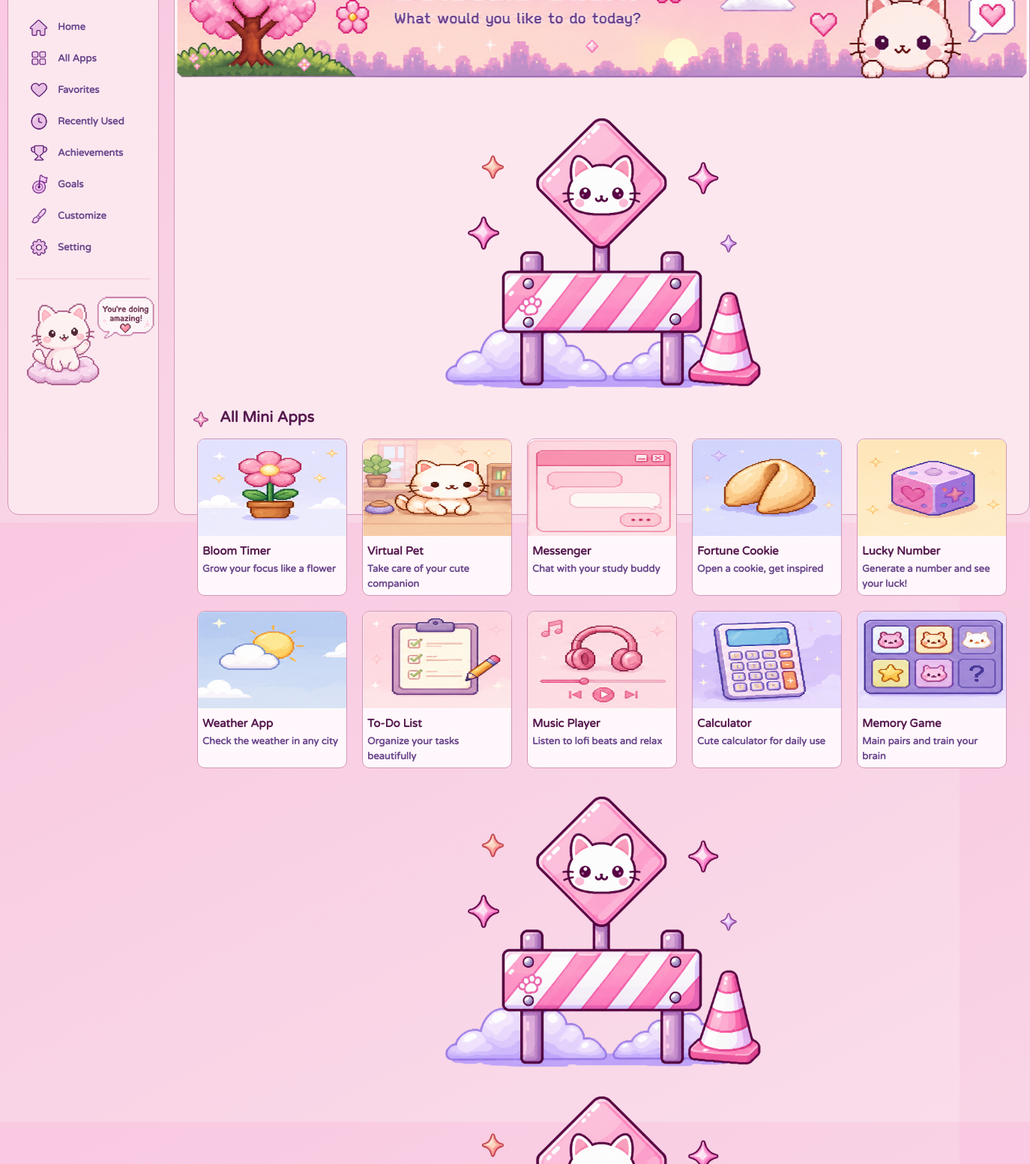
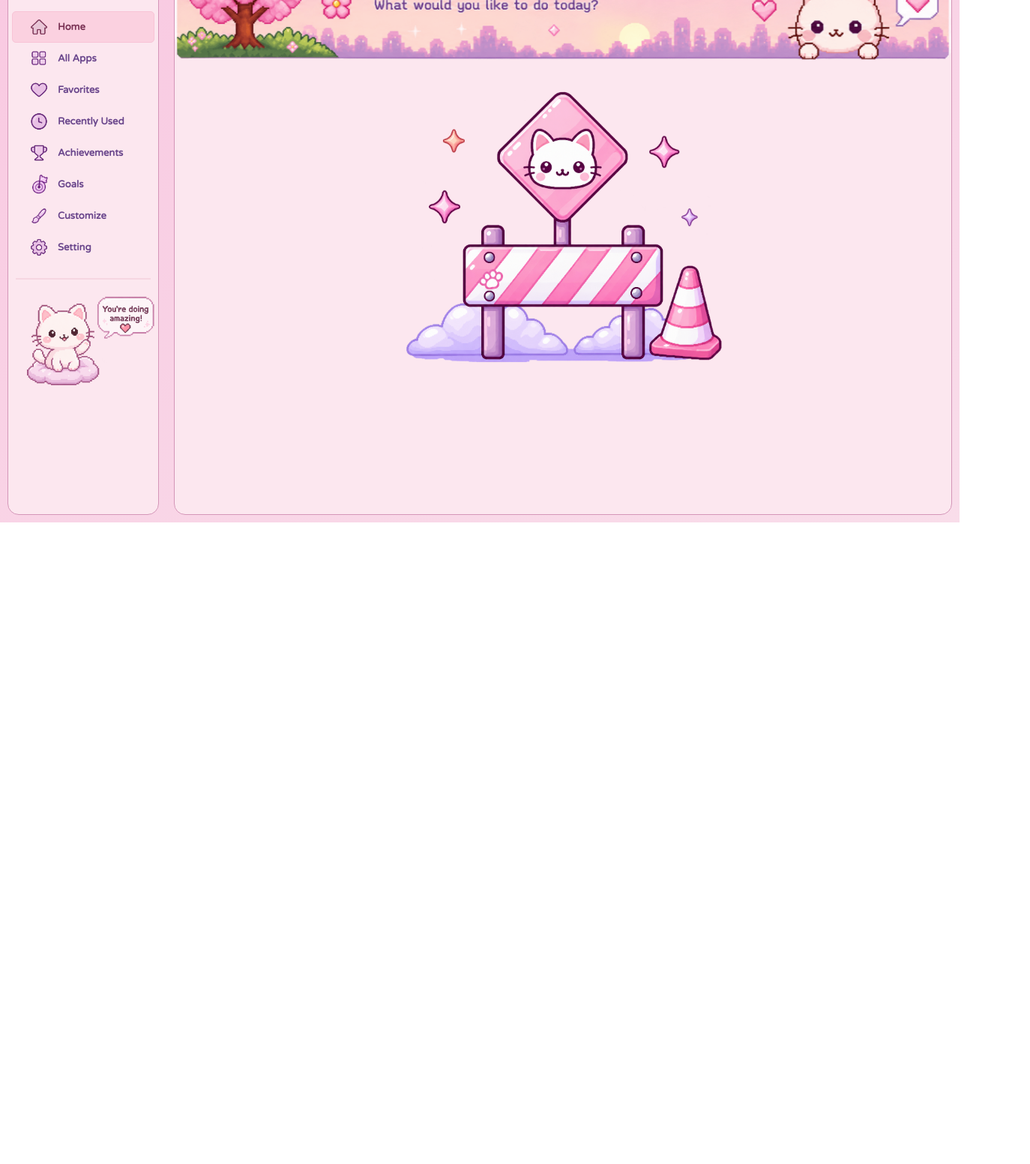
Before and after one commit to Sara-Belhadj/sweet-space, a plain HTML site: page homePage.html in a window 1280 px wide. Shown: the part 103-1656 px from the top of the page at 75% size, 1374 px wide, since content can reach past the window. After the commit the page ends 800 px from the top, so only its background shows below. Drawn offline with Linux system fonts and the light colour scheme; a web font is replaced by a local one.

Commit message:
Set Home as default active section

```diff
--- a/homePage.html
+++ b/homePage.html
@@ -15,7 +15,7 @@
             <img class="heart" src="assets/icons/heart.png">
         </div>
         <ul>
-            <div class="hp-home">
+            <div class="hp-home active">
                 <img src="assets/icons/home.png" data-default="assets/icons/home.png" data-active="assets/icons/home-active.png">
                 <li><a href="#home-section" class="nav-link">Home</a></li>
             </div>
@@ -65,7 +65,7 @@
         <section id="home-section" class="section active">
             <img src="assets/icons/construction.png" class="construction">
         </section>
-        <section id="all_apps-section" class="section active">
+        <section id="all_apps-section" class="section">
             <div class="title_all_apps-section">
                     <img src="assets/icons/start.png">
                     <H4>All Mini Apps</H4>
@@ -124,22 +124,22 @@
                 </div>
             </div>
         </section>
-        <section id="favorites-section" class="section active">
+        <section id="favorites-section" class="section">
             <img src="assets/icons/construction.png" class="construction">
         </section>
-        <section id="recently_used-section" class="section active">
+        <section id="recently_used-section" class="section">
             <img src="assets/icons/construction.png" class="construction">
         </section>
-        <section id="achievements-section" class="section active">
+        <section id="achievements-section" class="section">
             <img src="assets/icons/construction.png" class="construction">
         </section>
-        <section id="goals-section" class="section active">
+        <section id="goals-section" class="section">
             <img src="assets/icons/construction.png" class="construction">
         </section>
-        <section id="costumize-section" class="section active">
+        <section id="costumize-section" class="section">
             <img src="assets/icons/construction.png" class="construction">
         </section>
-        <section id="settings-section" class="section active">
+        <section id="settings-section" class="section">
             <img src="assets/icons/construction.png" class="construction">
         </section>
     </main>
--- a/js/script.js
+++ b/js/script.js
@@ -6,6 +6,18 @@ if(startButton) {
         window.location.href = "homePage.html";
     });
 }
+
+/* INITIAL PAGE */
+const homeLink = document.querySelector('a[href="#home-section"]');
+const homeItem = homeLink.parentElement.parentElement;
+const homeSection = document.querySelector("#home-section");
+
+homeItem.classList.add("active");
+homeLink.style.color = "#7a3254";
+homeItem.querySelector("img").src =
+    homeItem.querySelector("img").dataset.active;
+
+homeSection.classList.add("active");
 
 /* HOME PAGE NAVIGATION */
 const navLinks = document.querySelectorAll(".nav-link");
@@ -19,18 +31,15 @@ const navLinks = document.querySelectorAll(".nav-link");
 
                 otherItem.querySelector("a").style.color = "#6a468c";
                 otherItem.classList.remove("active");
-                otherItem.querySelector("img").src =
-                    otherItem.querySelector("img").dataset.default;
+                otherItem.querySelector("img").src = otherItem.querySelector("img").dataset.default;
             });
 
         item.classList.add("active");
 
-        item.querySelector("img").src =
-            item.querySelector("img").dataset.active;
+        item.querySelector("img").src = item.querySelector("img").dataset.active;
 
         item.querySelector("a").style.color = "#7a3254";
         });
-
 
     });
 
@@ -52,4 +61,3 @@ const navLinks = document.querySelectorAll(".nav-link");
             target.classList.add("active");
         });
     });
-    document.querySelector("#home-section").classList.add("active");
```
